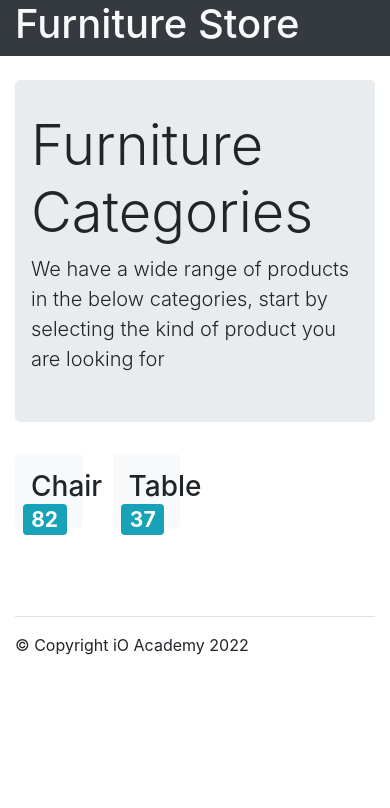
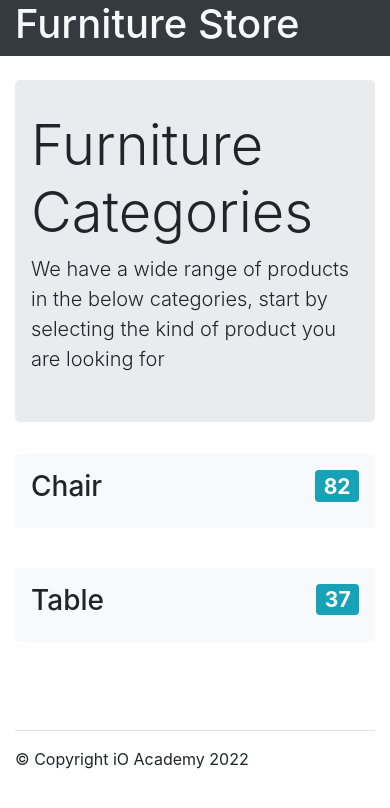
Before and after one commit to iO-Academy/furniture-store-fe, a React (Create React App) app: page / in a window 390 px wide. Shown: the top 808 px of the page. Built offline with nearby package versions, Linux system fonts and the light colour scheme.

Commit message:
make responsive

```diff
--- a/public/index.html
+++ b/public/index.html
@@ -23,7 +23,7 @@
       Learn how to configure a non-root public URL by running `npm run build`.
     -->
     <link rel="stylesheet" href="https://cdn.jsdelivr.net/npm/bootstrap@4.6.1/dist/css/bootstrap.min.css" integrity="sha384-zCbKRCUGaJDkqS1kPbPd7TveP5iyJE0EjAuZQTgFLD2ylzuqKfdKlfG/eSrtxUkn" crossorigin="anonymous">
-    <title>Futniture Store</title>
+    <title>Furniture Store</title>
   </head>
   <body>
     <noscript>You need to enable JavaScript to run this app.</noscript>
--- a/src/App.js
+++ b/src/App.js
@@ -1,26 +1,26 @@
-import {BrowserRouter, Route, Routes} from "react-router-dom";
+import {BrowserRouter, Link, Route, Routes} from "react-router-dom";
 import Home from "./Pages/Home";
 
 export default function App() {
     return (
-        <>
+        <BrowserRouter>
             <div className="container-fluid">
                 <div className="row bg-dark text-light">
                     <div className="col-12">
-                        <h1>Furniture Store</h1>
+                        <h1>
+                            <Link to={"/"} className="text-light">Furniture Store</Link>
+                        </h1>
                     </div>
                 </div>
             </div>
             <div className="container">
-                <BrowserRouter>
-                    <Routes>
-                        <Route path="/" element={<Home />} />
-                    </Routes>
-                </BrowserRouter>
+                <Routes>
+                    <Route path="/" element={<Home />} />
+                </Routes>
                 <footer className="border-top mt-5 py-3">
                     <p>&copy; Copyright iO Academy 2022</p>
                 </footer>
             </div>
-        </>
+        </BrowserRouter>
     )
 }
--- a/src/Organisms/Categories/index.js
+++ b/src/Organisms/Categories/index.js
@@ -1,8 +1,6 @@
-import { Link } from "react-router-dom";
-
 export default function Category(props) {
     return (
-        <div className="col-3 mb-4">
+        <div className="col-12 col-sm-6 col-lg-3 mb-4">
             <div className="bg-light rounded p-3 mb-3">
                 <h3>{props.name}
                     <span className="badge badge-info float-right">{props.products}</span>
```
